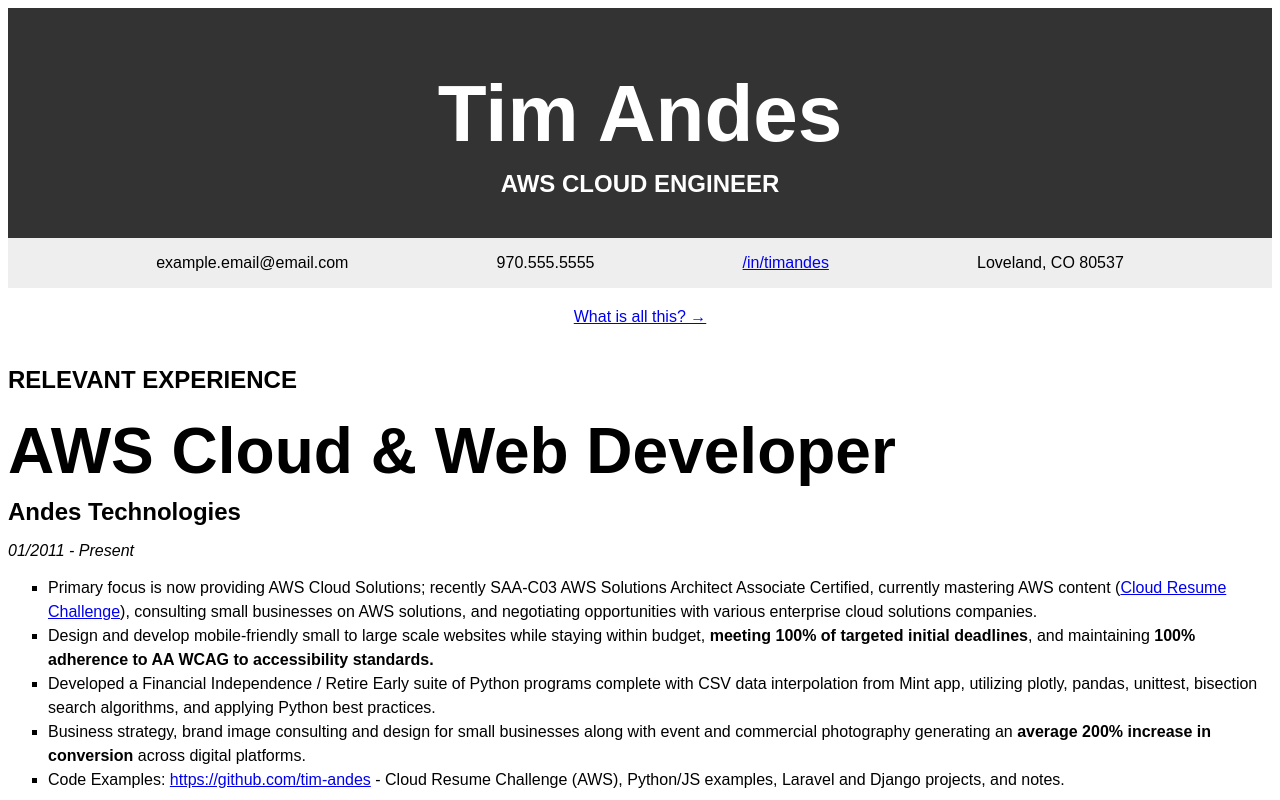
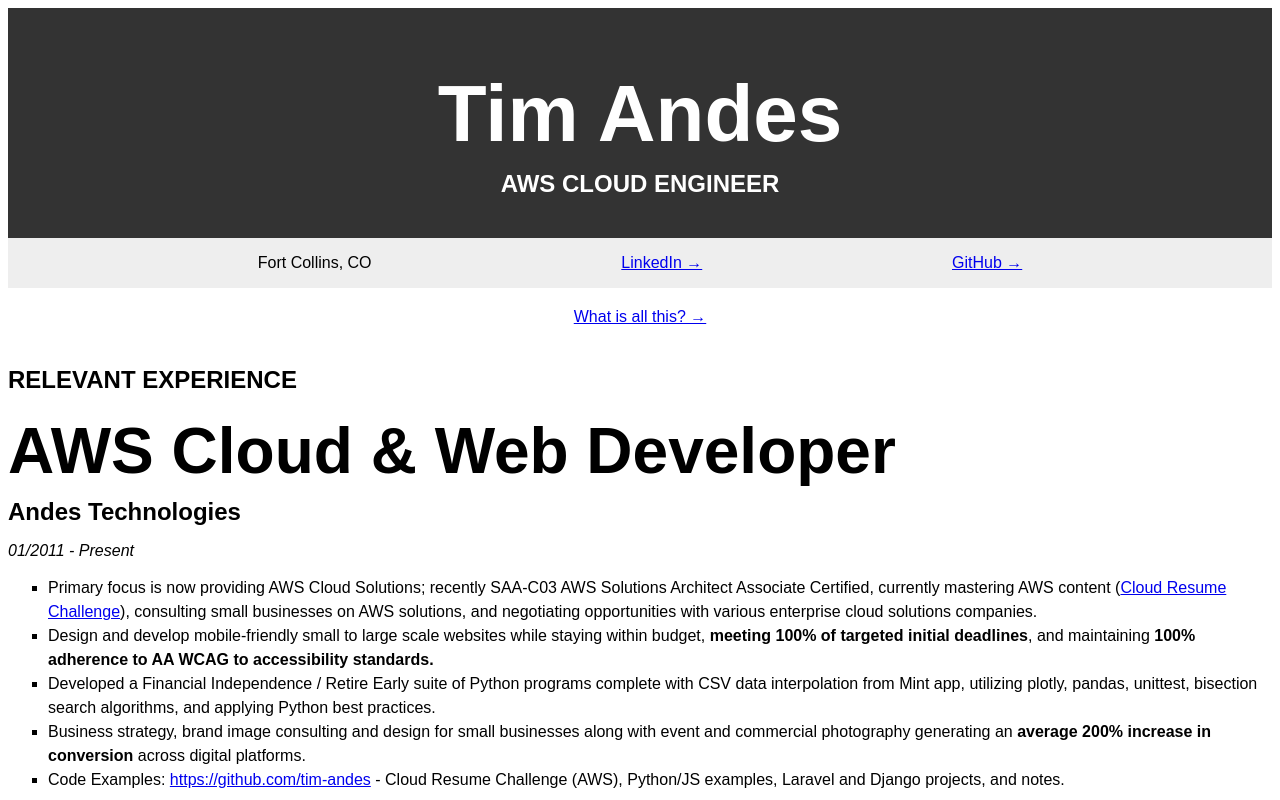
Before and after one commit to tim-andes/cloud-resume-challenge-aws, a website: page index.html in a window 1280 px wide. Shown: the top 800 px of the page. Drawn offline with Linux system fonts and the light colour scheme; no server answers; a script that the page names is missing.

Commit message:
update submenu

```diff
--- a/index.html
+++ b/index.html
@@ -14,10 +14,9 @@
   </div><!-- "header" -->
 
   <div class="contact">
-    <p>example.email@email.com</p>
-    <p>970.555.5555</p>
-    <p><a href="https://www.linkedin.com/in/timandes/" target="_blank">/in/timandes</a></p>
-    <p>Loveland, CO 80537</p>
+    <p>Fort Collins, CO</p>
+    <p><a href="https://www.linkedin.com/in/timandes/" target="_blank">LinkedIn →</a></p>
+    <p><a href="https://github.com/tim-andes" target="_blank">GitHub →</a></p>
   </div><!-- "contact" -->
 
   <!-- TO DO: add a summary about the CRC challenge as an introduction and link to blog -->
```
